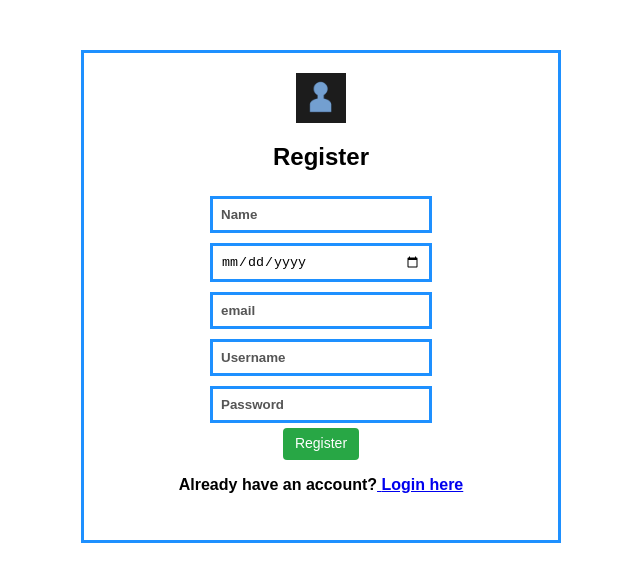
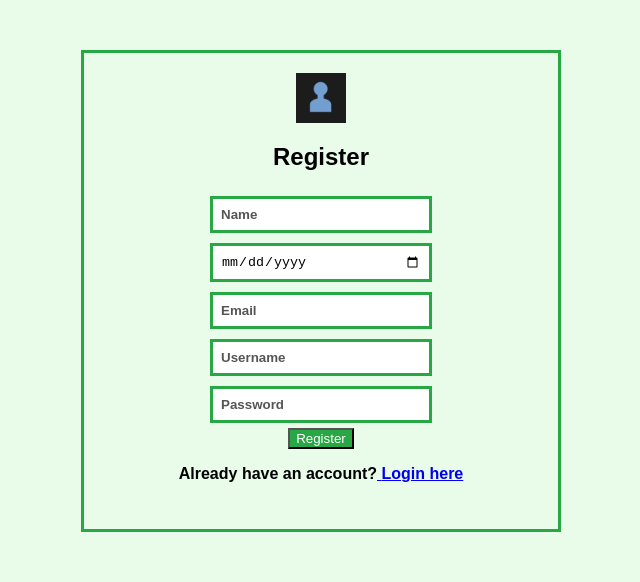
Before and after one commit to Shakir555/focix, a website: page views/register.html in a window 1280 px wide. Shown: the whole page, without its empty margins (319-959 px from the left). Drawn offline with Linux system fonts and the light colour scheme.

Commit message:
login page - blue colour register page - green colour

```diff
--- a/public/style.css
+++ b/public/style.css
@@ -1,10 +1,9 @@
-body
-{
-  font-family: Arial, sans-serif, bold;
+/* General styles */
+body {
+  font-family: Arial, sans-serif;
   text-align: center;
-  margin: 50px 400px 50px 400px;
+  margin: 50px 400px;
   padding-bottom: 30px;
-  border: 3px solid #1E90FF;
   overflow: auto;
 }
 
@@ -16,69 +15,77 @@ body
   margin: 0 auto 10px;
 }
 
-input
-{
+input {
   margin: 5px;
   padding: 8px;
   width: 200px;
-  border: 3px solid #1E90FF;
+  border: 3px solid;
 }
 
 input::placeholder {
   font-weight: bold;
-  color: #555; /* optional: make it more visible */
+  color: #555;
 }
 
 input:focus {
   outline: none;
-  border-color: #007BFF; /* brighter blue */
-  box-shadow: 0 0 5px #007BFF;
+  box-shadow: 0 0 5px;
 }
 
-button
-{
-  padding: 6px 12px;
-  font-size: 14px;
-  height: auto; /* ensures it fits content */
-  line-height: 1.4;
-  background-color: #007bff;
-  color: white;
-  border: none;
-  border-radius: 4px;
-  cursor: pointer;
+/* Register Page - Green Theme */
+.register-page {
+  border: 3px solid #28a745;
+  background-color: #e9fbe9;
 }
 
-.register-btn
-{
-  padding: 6px 12px;
+.register-page input {
+  border-color: #28a745;
+}
+
+.register-page input:focus {
+  border-color: #218838;
+  box-shadow: 0 0 5px #218838;
+}
+
+.register-btn {
   background-color: #28a745;
   color: white;
 }
 
-.register-btn:hover
-{
+.register-btn:hover {
   background-color: #218838;
 }
 
-.login-btn
-{
-  padding: 6px 12px;
+/* Login Page - Blue Theme */
+.login-page {
+  border: 3px solid #007bff;
+  background-color: #e6f0ff;
+}
+
+.login-page input {
+  border-color: #007bff;
+}
+
+.login-page input:focus {
+  border-color: #0056b3;
+  box-shadow: 0 0 5px #0056b3;
+}
+
+.login-btn {
   background-color: #007bff;
   color: white;
 }
 
-.login-btn:hover
-{
+.login-btn:hover {
   background-color: #0056b3;
 }
 
-.tabs button
-{
+/* Optional: Tabs and content styling */
+.tabs button {
   margin: 5px;
 }
 
-.tab-content
-{
+.tab-content {
   margin-top: 20px;
   border: 1px solid #1E90FF;
   padding: 20px;
--- a/views/register.html
+++ b/views/register.html
@@ -4,13 +4,13 @@
   <title>Focix Register</title>
   <link rel="stylesheet" href="/style.css">
 </head>
-<img src="/img/user.jpg" alt="User Icon" class="user-icon">
-<body>
+<body class="register-page">
+  <img src="/img/user.jpg" alt="User Icon" class="user-icon">
   <h2>Register</h2>
   <form method="POST" action="/register">
     <input type="text" name="name" placeholder="Name" required><br>
-    <input type="date" name="age" placeholder="Age" required><br>
-    <input type="text" name="email" placeholder="email" required><br>
+    <input type="date" name="age" required><br>
+    <input type="text" name="email" placeholder="Email" required><br>
     <input type="text" name="username" placeholder="Username" required><br>
     <input type="password" name="password" placeholder="Password" required><br>
     <button type="submit" class="register-btn">Register</button>
```
Also changed, not shown: views/login.html (+2 -2 lines).
